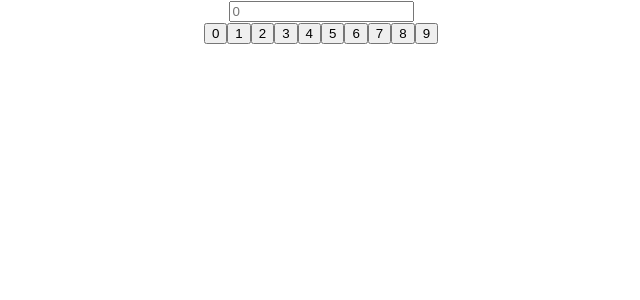
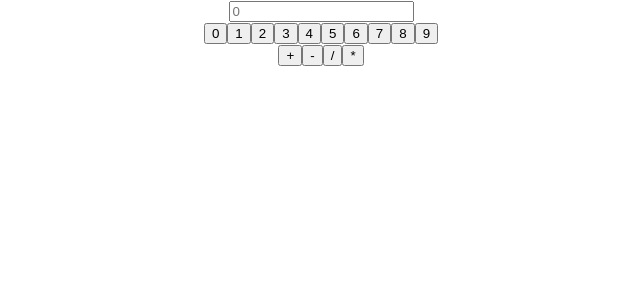
Before and after one commit to zifftalmon/calculator, a React (Create React App) app: page / in a window 1280 px wide. Shown: the top 300 px of the page, without its empty margins (319-959 px from the left). Built offline with nearby package versions, Linux system fonts and the light colour scheme.

Commit message:
actions components added

```diff
--- a/src/App.js
+++ b/src/App.js
@@ -2,12 +2,14 @@ import logo from './logo.svg';
 import './App.css';
 import Buttons from './components/Buttons.tsx';
 import Line from './components/Line.tsx';
+import Actions from './components/Actions.tsx';
 
 function App() {
   return (
     <div className="App">
       <Line/>
       <Buttons/>
+      <Actions/>
     </div>
   );
 }
--- /dev/null
+++ b/src/components/Actions.tsx
@@ -0,0 +1,14 @@
+import React from "react";
+
+
+const Actions:React.FC = () => {
+    return(
+        <div>
+            <button value='+'>+</button>
+            <button value='-'>-</button>
+            <button value='/'>/</button>
+            <button value='*'>*</button>
+        </div>
+    )
+}
+export default Actions
```
